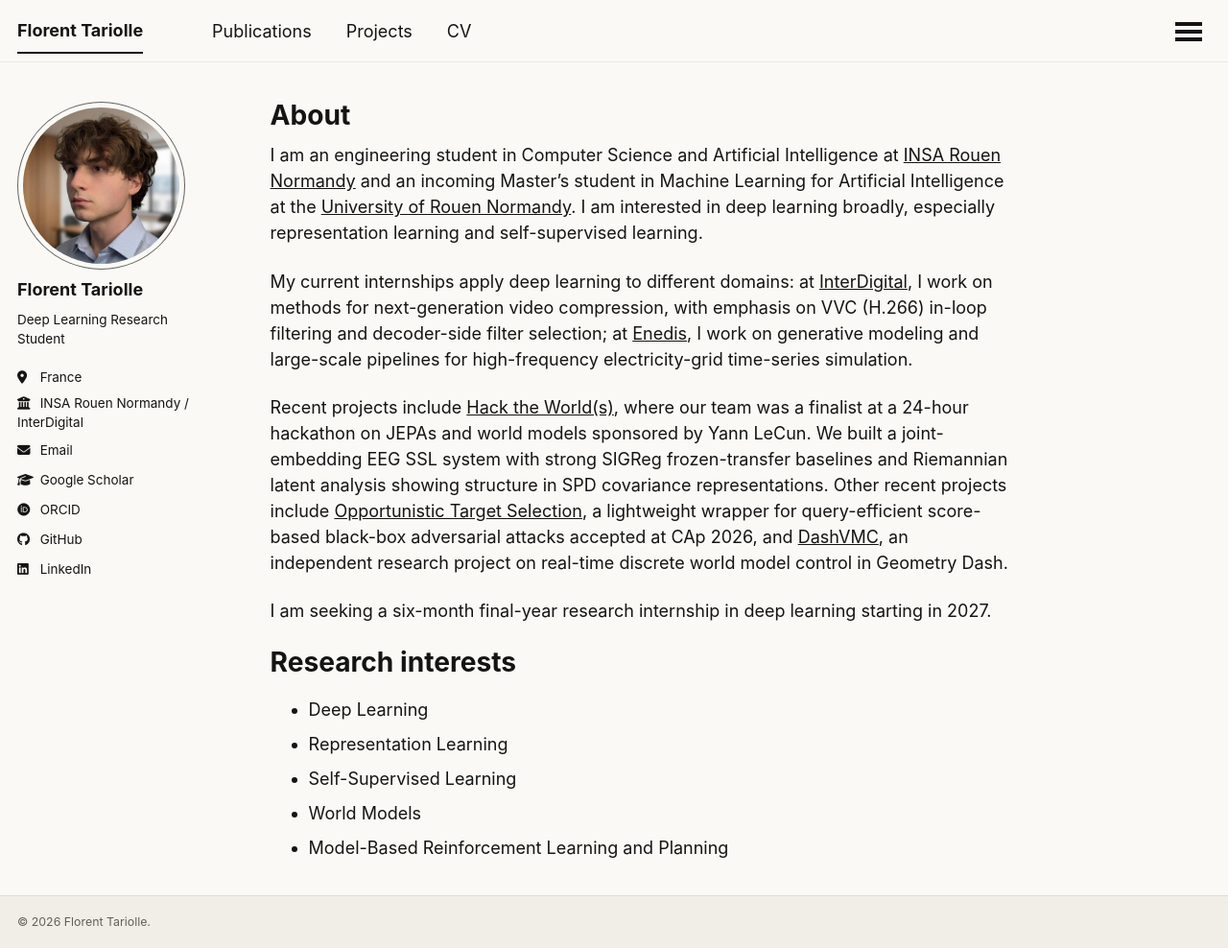
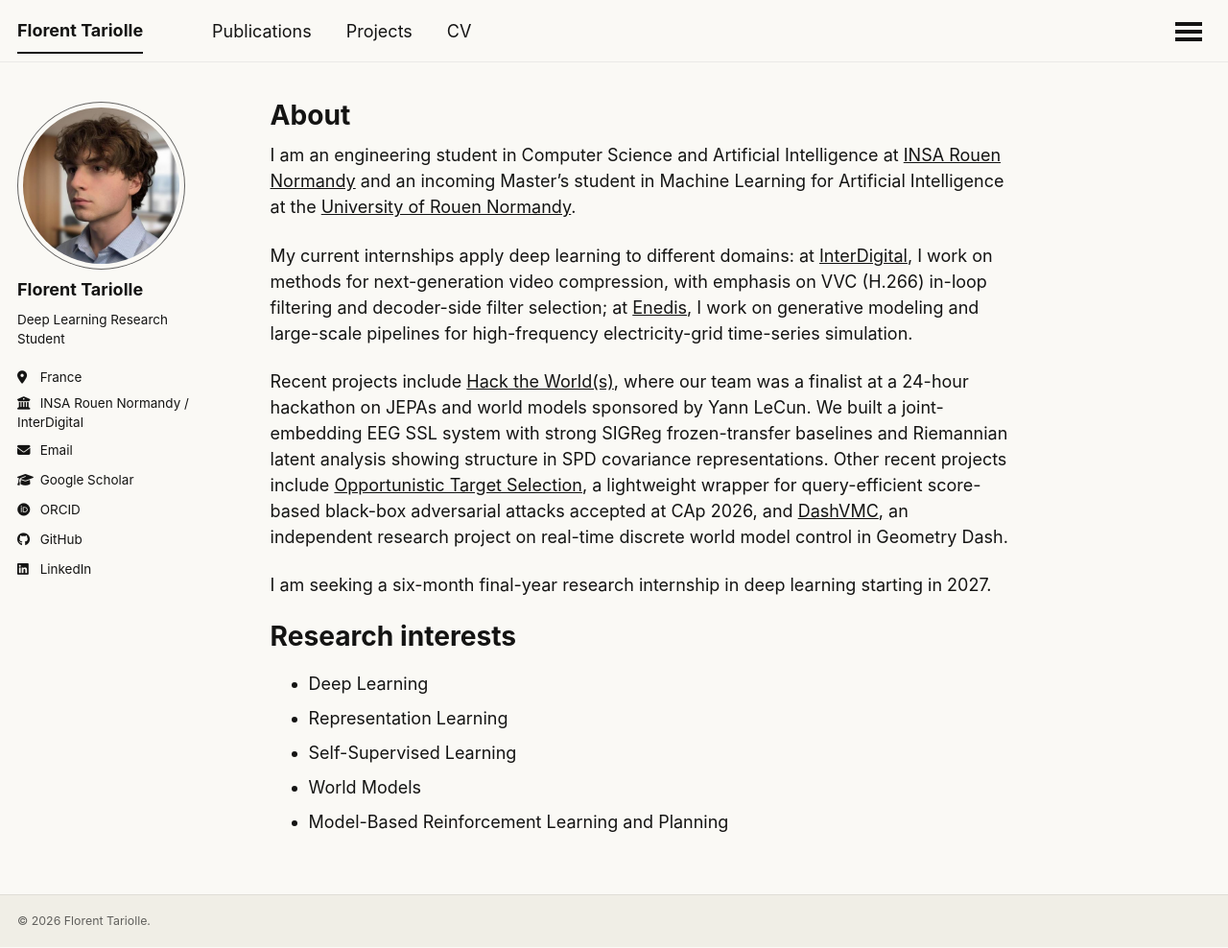
Before and after one commit to Tariolle/Tariolle.github.io, a Jekyll site: the page built from _pages/about.md, in a window 1280 px wide and 988 px high. Shown: the whole window at 96% size. Built offline with Jekyll 4.4.1, drawn with Linux system fonts in a browser that asks for light colours; some web fonts are replaced; a script that is not in the unit is left out.

Commit message:
docs: streamline homepage introduction

```diff
--- a/_pages/about.md
+++ b/_pages/about.md
@@ -7,7 +7,7 @@ redirect_from:
   - /about.html
 ---
 
-I am an engineering student in Computer Science and Artificial Intelligence at [INSA Rouen Normandy](https://www.insa-rouen.fr/) and an incoming Master's student in Machine Learning for Artificial Intelligence at the [University of Rouen Normandy](https://mastersd.univ-rouen.fr/mlai.php). I am interested in deep learning broadly, especially representation learning and self-supervised learning.
+I am an engineering student in Computer Science and Artificial Intelligence at [INSA Rouen Normandy](https://www.insa-rouen.fr/) and an incoming Master's student in Machine Learning for Artificial Intelligence at the [University of Rouen Normandy](https://mastersd.univ-rouen.fr/mlai.php).
 
 My current internships apply deep learning to different domains: at [InterDigital](https://www.interdigital.com/video-lab/video-codec-research), I work on methods for next-generation video compression, with emphasis on VVC (H.266) in-loop filtering and decoder-side filter selection; at [Enedis](https://www.enedis.fr/), I work on generative modeling and large-scale pipelines for high-frequency electricity-grid time-series simulation.
 
```
